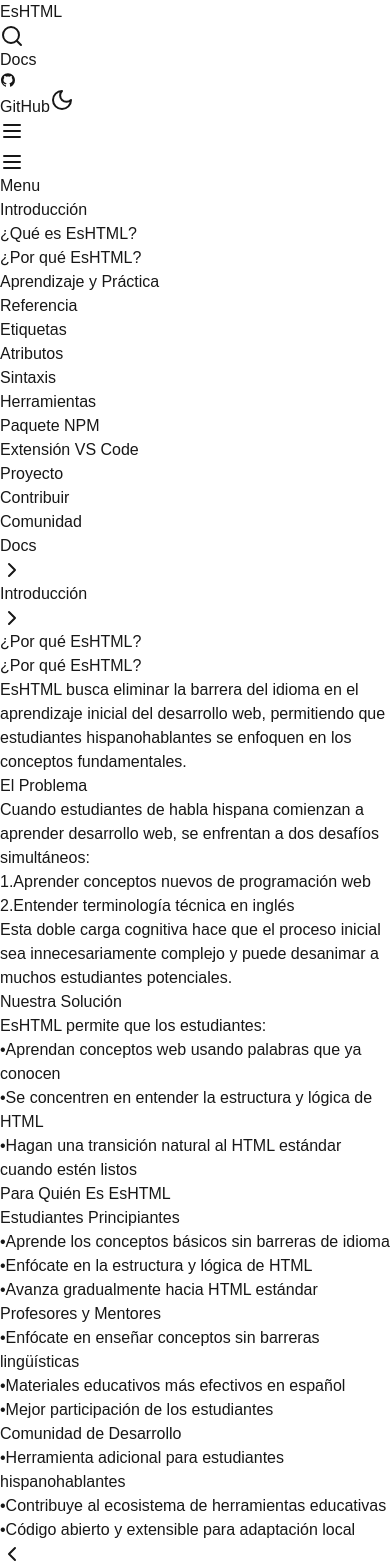
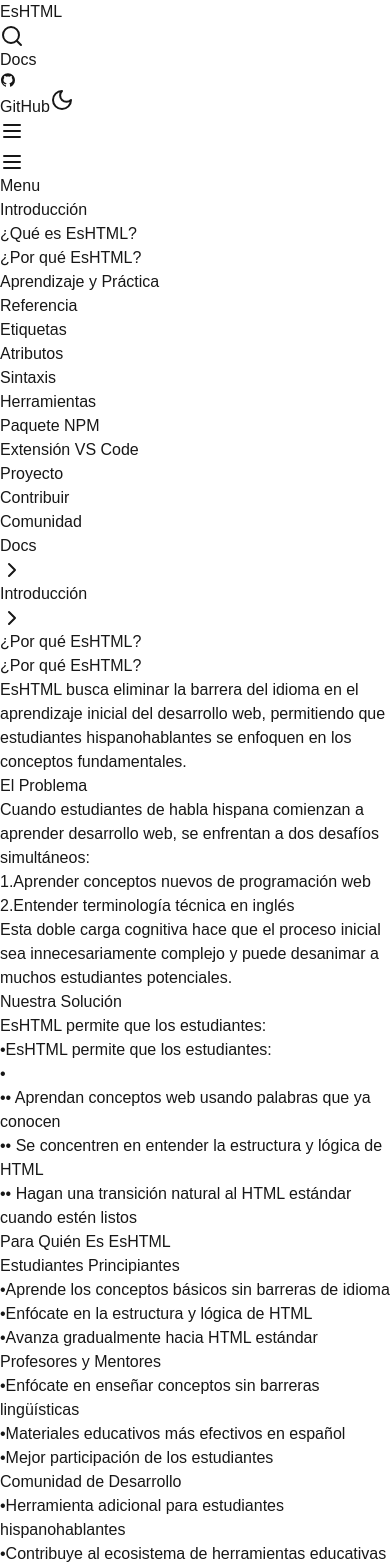
Before and after one commit to jorgoose/eshtml, a Next.js app: page /docs/introduccion/por-que-eshtml in a window 390 px wide. Shown: the top 1568 px of the page. Built offline with nearby package versions, Linux system fonts and the light colour scheme.

Commit message:
feat: enhance mobile responsiveness and layout for PorQueEsHtmlPage

```diff
--- a/src/app/docs/introduccion/por-que-eshtml/page.tsx
+++ b/src/app/docs/introduccion/por-que-eshtml/page.tsx
@@ -73,27 +73,28 @@
       <div className="flex pt-16">
         <DocsSidebar activePath="/docs/introduccion/por-que-eshtml" />
 
-        {/* Main content area */}
-        <div className="flex-1 ml-64">
+        {/* Main content area - Remove fixed margin on mobile */}
+        <div className="flex-1 md:ml-64">
           <div className="max-w-[1200px] mx-auto">
-            <div className="px-16 py-12">
-              {/* Breadcrumb */}
-              <div className="flex items-center text-sm text-gray-400 mb-8">
-                <Link href="/docs" className="hover:text-white">Docs</Link>
-                <ChevronRight className="w-4 h-4 mx-2" />
-                <Link href="/docs/introduccion" className="hover:text-white">Introducción</Link>
-                <ChevronRight className="w-4 h-4 mx-2" />
-                <span className="text-white">¿Por qué EsHTML?</span>
+            {/* Responsive padding */}
+            <div className="px-4 md:px-16 py-8 md:py-12 mt-12 md:mt-0">
+              {/* Scrollable breadcrumbs */}
+              <div className="flex items-center text-sm text-gray-400 mb-8 overflow-x-auto">
+                <Link href="/docs" className="hover:text-white whitespace-nowrap">Docs</Link>
+                <ChevronRight className="w-4 h-4 mx-2 flex-shrink-0" />
+                <Link href="/docs/introduccion" className="hover:text-white whitespace-nowrap">Introducción</Link>
+                <ChevronRight className="w-4 h-4 mx-2 flex-shrink-0" />
+                <span className="text-white whitespace-nowrap">¿Por qué EsHTML?</span>
               </div>
 
               <article className="prose prose-invert max-w-4xl">
-                <h1 className="text-4xl font-bold text-white mb-4">{content.title}</h1>
-                <p className="text-xl text-gray-300 leading-relaxed mb-12">{content.description}</p>
+                <h1 className="text-3xl md:text-4xl font-bold text-white mb-4">{content.title}</h1>
+                <p className="text-lg md:text-xl text-gray-300 leading-relaxed mb-8 md:mb-12">{content.description}</p>
 
-                {/* Problem/Solution Section */}
-                <div className="grid grid-cols-2 gap-8 not-prose mb-12">
-                  <div className="bg-gray-900/50 rounded-lg p-6 border border-gray-800/50">
-                    <h2 className="text-2xl font-semibold text-white mb-4">{content.problem.title}</h2>
+                {/* Problem/Solution Section - Stack on mobile */}
+                <div className="grid grid-cols-1 md:grid-cols-2 gap-4 md:gap-8 not-prose mb-8 md:mb-12">
+                  <div className="bg-gray-900/50 rounded-lg p-4 md:p-6 border border-gray-800/50">
+                    <h2 className="text-xl md:text-2xl font-semibold text-white mb-4">{content.problem.title}</h2>
                     <p className="text-gray-300 mb-4">
                       Cuando estudiantes de habla hispana comienzan a aprender desarrollo web, se enfrentan a dos desafíos simultáneos:
                     </p>
@@ -111,32 +112,26 @@
                       Esta doble carga cognitiva hace que el proceso inicial sea innecesariamente complejo y puede desanimar a muchos estudiantes potenciales.
                     </p>
                   </div>
-                  <div className="bg-gray-900/50 rounded-lg p-6 border border-gray-800/50">
-                    <h2 className="text-2xl font-semibold text-white mb-4">{content.solution.title}</h2>
+                  <div className="bg-gray-900/50 rounded-lg p-4 md:p-6 border border-gray-800/50">
+                    <h2 className="text-xl md:text-2xl font-semibold text-white mb-4">{content.solution.title}</h2>
                     <p className="text-gray-300 mb-4">EsHTML permite que los estudiantes:</p>
                     <ul className="space-y-2 text-gray-300">
-                      <li className="flex items-start">
-                        <span className="text-orange-500 mr-2">•</span>
-                        <span>Aprendan conceptos web usando palabras que ya conocen</span>
-                      </li>
-                      <li className="flex items-start">
-                        <span className="text-orange-500 mr-2">•</span>
-                        <span>Se concentren en entender la estructura y lógica de HTML</span>
-                      </li>
-                      <li className="flex items-start">
-                        <span className="text-orange-500 mr-2">•</span>
-                        <span>Hagan una transición natural al HTML estándar cuando estén listos</span>
-                      </li>
+                      {content.solution.description.split('\n').map((point, index) => (
+                        <li key={index} className="flex items-start">
+                          <span className="text-orange-500 mr-2">•</span>
+                          <span>{point.trim()}</span>
+                        </li>
+                      ))}
                     </ul>
                   </div>
                 </div>
 
-                {/* Audiences Section */}
-                <h2 className="text-2xl font-semibold text-white mb-6">Para Quién Es EsHTML</h2>
-                <div className="grid grid-cols-3 gap-6 not-prose mb-12">
+                {/* Audiences Section - Stack on mobile */}
+                <h2 className="text-xl md:text-2xl font-semibold text-white mb-4 md:mb-6">Para Quién Es EsHTML</h2>
+                <div className="grid grid-cols-1 md:grid-cols-3 gap-4 md:gap-6 not-prose mb-8 md:mb-12">
                   {content.audiences.map((audience) => (
-                    <div key={audience.title} className="bg-gray-900/50 rounded-lg p-6 border border-gray-800/50">
-                      <h3 className="text-xl font-semibold text-white mb-4">{audience.title}</h3>
+                    <div key={audience.title} className="bg-gray-900/50 rounded-lg p-4 md:p-6 border border-gray-800/50">
+                      <h3 className="text-lg md:text-xl font-semibold text-white mb-4">{audience.title}</h3>
                       <ul className="space-y-2 text-gray-300">
                         {audience.points.map((point, index) => (
                           <li key={index} className="flex items-start">
@@ -150,7 +145,7 @@
                 </div>
 
                 {/* Navigation */}
-                <div className="mt-16 border-t border-gray-800/50 pt-8 flex justify-between">
+                <div className="mt-8 md:mt-16 border-t border-gray-800/50 pt-6 md:pt-8 flex justify-between">
                   <Link
                     href="/docs/introduccion/que-es-eshtml"
                     className="text-orange-500 hover:text-orange-400 flex items-center gap-1"
```
